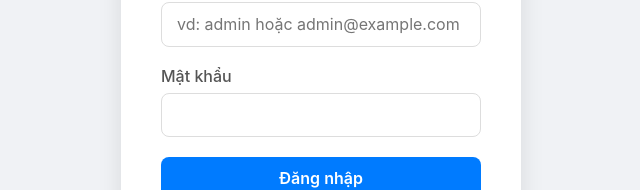
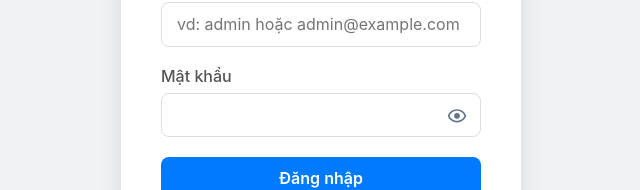
Before and after one commit to huuthong1976/frontend, a React (Create React App) app: page /login in a window 1280 px wide. Shown: the part 343-533 px from the top of the page, without its empty margins (319-959 px from the left). Built offline with nearby package versions, Linux system fonts and the light colour scheme; no server answers.

Commit message:
feat(auth): add show/hide password toggle on login

```diff
--- a/src/components/auth/LoginPage.css
+++ b/src/components/auth/LoginPage.css
@@ -78,3 +78,27 @@
     margin-bottom: 15px;
     font-size: 0.9rem;
   }
+  .password-wrapper {
+    position: relative;
+  }
+
+  .password-wrapper input {
+    width: 100%;
+    padding-right: 40px; /* chừa chỗ cho nút con mắt */
+  }
+
+  .toggle-eye {
+    position: absolute;
+    top: 50%;
+    right: 10px;
+    transform: translateY(-50%);
+    border: none;
+    background: transparent;
+    cursor: pointer;
+    color: #64748b;         /* slate-500 */
+    padding: 4px;
+    line-height: 0;
+  }
+
+  .toggle-eye:hover { color: #0f172a; } /* slate-900 */
+  .toggle-eye:focus { outline: 2px solid #3b82f6; border-radius: 6px; }
--- a/src/components/auth/LoginPage.js
+++ b/src/components/auth/LoginPage.js
@@ -1,4 +1,4 @@
-// frontend/components/auth/LoginPage.js
+// src/components/auth/LoginPage.js
 import React, { useState } from 'react';
 import { useNavigate } from 'react-router-dom';
 import { useAuth } from '../../context/AuthContext';
@@ -7,6 +7,7 @@ import './LoginPage.css';
 const LoginPage = () => {
   const [identifier, setIdentifier] = useState(''); // username hoặc email
   const [password, setPassword] = useState('');
+  const [showPassword, setShowPassword] = useState(false); // 👈 thêm
   const [error, setError] = useState('');
   const [submitting, setSubmitting] = useState(false);
   const { login } = useAuth();
@@ -17,14 +18,9 @@ const LoginPage = () => {
     setError('');
     setSubmitting(true);
     try {
-      // login() nên gửi payload: { username: identifier, email: identifier, password }
-      // để backend có thể tìm theo username OR email.
-      const result = await login(identifier, password);
-      if (result?.success) {
-        navigate('/dashboard');
-      } else {
-        setError(result?.error || 'Đăng nhập thất bại');
-      }
+      const result = await login(identifier, password); // login(identifier/email, password)
+      if (result?.success) navigate('/dashboard');
+      else setError(result?.error || 'Đăng nhập thất bại');
     } catch (err) {
       setError(err?.message || 'Có lỗi xảy ra, vui lòng thử lại');
     } finally {
@@ -53,14 +49,38 @@ const LoginPage = () => {
 
         <div className="input-group">
           <label htmlFor="password">Mật khẩu</label>
+
+          <div className="password-wrapper">
             <input
               id="password"
-            type="password"
+              type={showPassword ? 'text' : 'password'}   // 👈 chuyển kiểu
               value={password}
               onChange={(e) => setPassword(e.target.value)}
               autoComplete="current-password"
               required
             />
+
+            <button
+              type="button"
+              className="toggle-eye"
+              aria-label={showPassword ? 'Ẩn mật khẩu' : 'Hiện mật khẩu'}
+              onClick={() => setShowPassword((s) => !s)}
+              tabIndex={0}
+            >
+              {/* Eye / Eye-off SVG, không cần lib */}
+              {showPassword ? (
+                // eye-off
+                <svg viewBox="0 0 24 24" width="20" height="20" aria-hidden="true">
+                  <path fill="currentColor" d="M2.1 3.51 3.51 2.1 21.9 20.49 20.49 21.9l-3.07-3.07A11.5 11.5 0 0 1 12 20C6.73 20 2.23 16.64 1 12c.45-1.7 1.4-3.26 2.7-4.56l-1.6-1.6ZM12 6c5.27 0 9.77 3.36 11 8-.37 1.4-1.03 2.69-1.92 3.79l-2.17-2.17a6 6 0 0 0-8.53-8.53L7.4 5.64A11.49 11.49 0 0 1 12 6Zm0 3a3 3 0 0 1 3 3c0 .46-.11.9-.3 1.28L11.72 10.3c.38-.19.82-.3 1.28-.3Zm-3 3c0-.46.11-.9.3-1.28l2.98 2.98c-.38.19-.82.3-1.28.3a3 3 0 0 1-3-3Z"/>
+                </svg>
+              ) : (
+                // eye
+                <svg viewBox="0 0 24 24" width="20" height="20" aria-hidden="true">
+                  <path fill="currentColor" d="M12 5c5.27 0 9.77 3.36 11 8-1.23 4.64-5.73 8-11 8S2.23 17.64 1 13c1.23-4.64 5.73-8 11-8Zm0 2C7.82 7 4.25 9.59 3.13 13 4.25 16.41 7.82 19 12 19s7.75-2.59 8.87-6C19.75 9.59 16.18 7 12 7Zm0 2.5A3.5 3.5 0 1 1 8.5 13 3.5 3.5 0 0 1 12 9.5Z"/>
+                </svg>
+              )}
+            </button>
+          </div>
         </div>
 
         <button type="submit" className="login-btn" disabled={submitting}>
```
Lines whose indentation alone changed are shown as unchanged.
